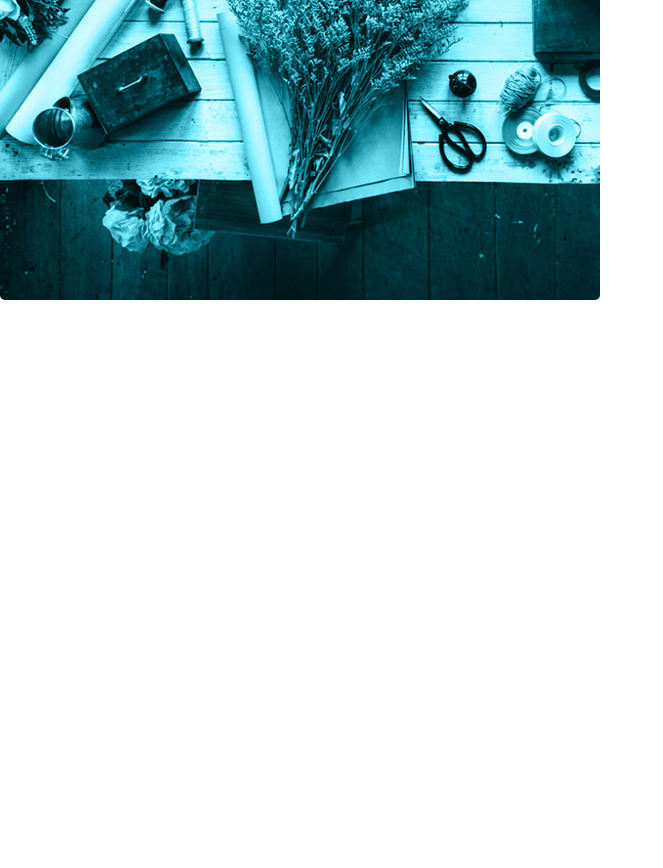
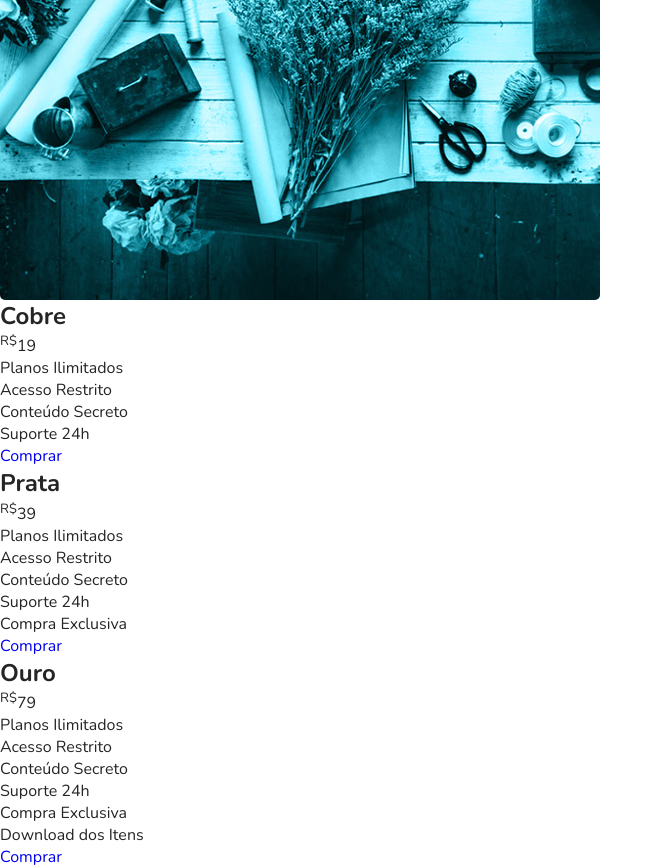
Before and after one commit to mateussp97/flexblog, a plain HTML site: page index.html in a window 1280 px wide. Shown: the part 2791-3659 px from the top of the page, without its empty margins (0-663 px from the left). Before the commit the page ends 3091 px from the top, so only its background shows below. Drawn offline with nearby package versions, Linux system fonts and the light colour scheme.

Commit message:
add: price section

```diff
--- a/index.html
+++ b/index.html
@@ -70,6 +70,47 @@
       </div>
     </div>
   </section>
+
+  <section class="price" id="price">
+    <div class="price-item">
+      <h2>Cobre</h2>
+      <span><sup>R$</sup>19</span>
+      <ul>
+        <li>Planos Ilimitados</li>
+        <li>Acesso Restrito</li>
+        <li>Conteúdo Secreto</li>
+        <li>Suporte 24h</li>
+      </ul>
+      <a href="#">Comprar</a>
+    </div>
+
+    <div class="price-item">
+      <h2>Prata</h2>
+      <span><sup>R$</sup>39</span>
+      <ul>
+        <li>Planos Ilimitados</li>
+        <li>Acesso Restrito</li>
+        <li>Conteúdo Secreto</li>
+        <li>Suporte 24h</li>
+        <li>Compra Exclusiva</li>
+      </ul>
+      <a href="#">Comprar</a>
+    </div>
+
+    <div class="price-item">
+      <h2>Ouro</h2>
+      <span><sup>R$</sup>79</span>
+      <ul>
+        <li>Planos Ilimitados</li>
+        <li>Acesso Restrito</li>
+        <li>Conteúdo Secreto</li>
+        <li>Suporte 24h</li>
+        <li>Compra Exclusiva</li>
+        <li>Download dos Itens</li>
+      </ul>
+      <a href="#">Comprar</a>
+    </div>
+  </section>
 </body>
 
 </html>
```
